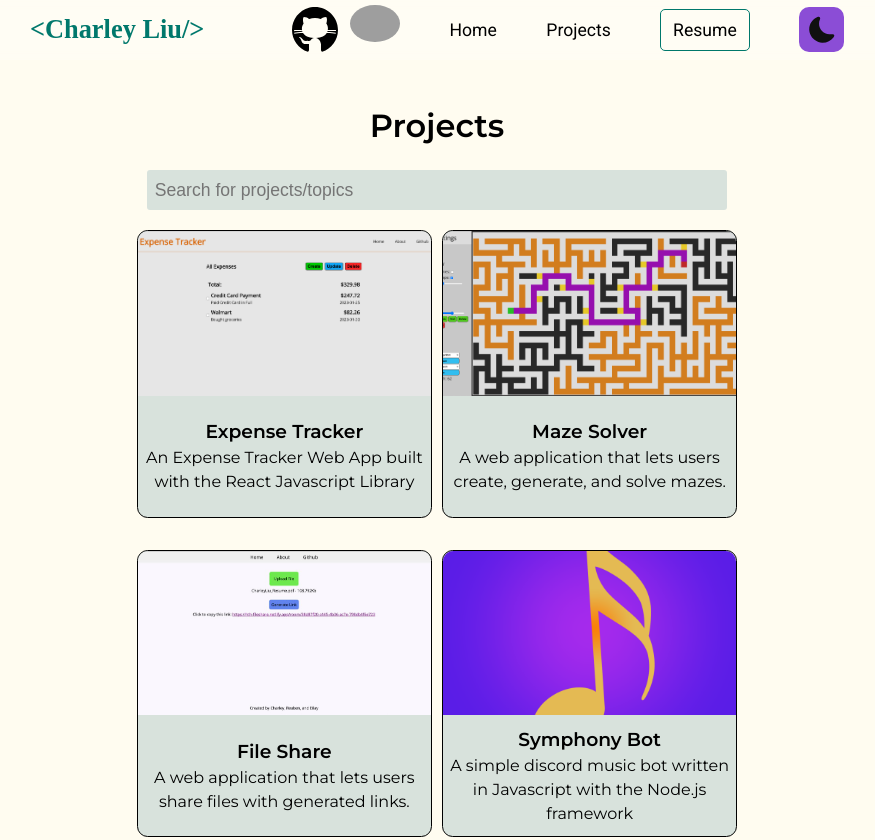
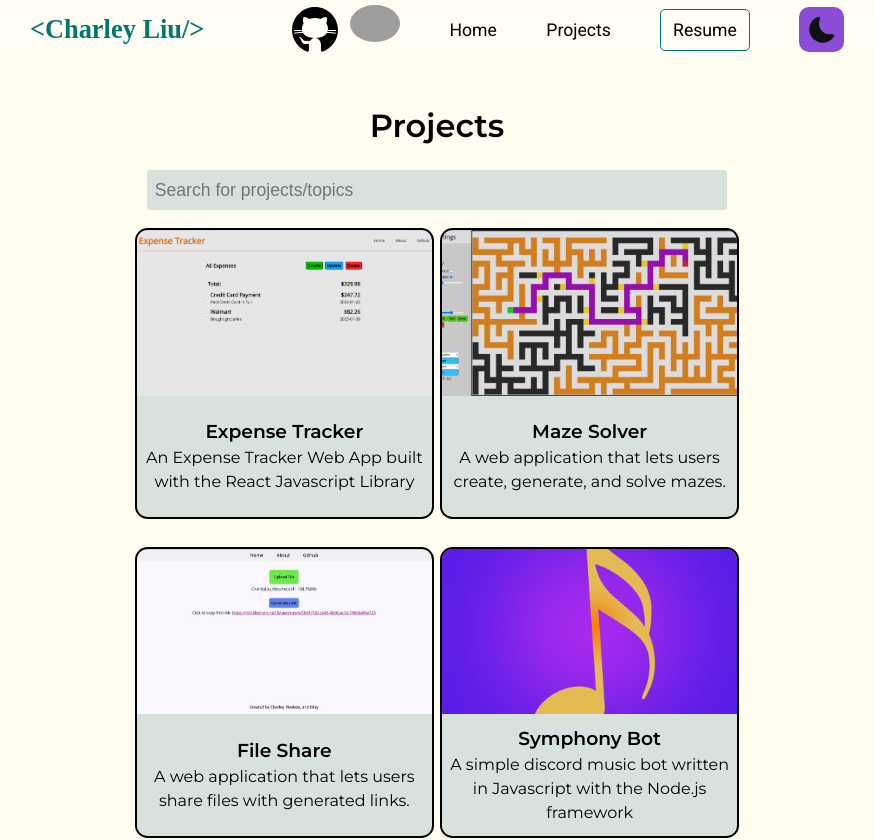
Before and after one commit to Columbium41/Personal-Website, a React (Vite) app: page /projects in a window 1280 px wide. Shown: the top 840 px of the page, without its empty margins (203-1078 px from the left). Built offline with nearby package versions, Linux system fonts and the light colour scheme; grey boxes are pictures that could not be loaded; a web font is replaced by a local one.

Commit message:
Added hover effect to project cards

```diff
--- a/src/css/Projects.css
+++ b/src/css/Projects.css
@@ -28,10 +28,12 @@
     align-items: center;
     background-color: var(--bg-secondary);
     border-radius: 1ch;
-    border: 1px groove var(--fg-primary);
+    outline: 2px solid var(--fg-primary);
+    transition: outline 0.2s;
 }
 .project-card:hover {
     cursor: pointer;
+    outline: 2px solid var(--fg-tertiary);
 }
 .project-thumbnail-card {
     display: block;
```
